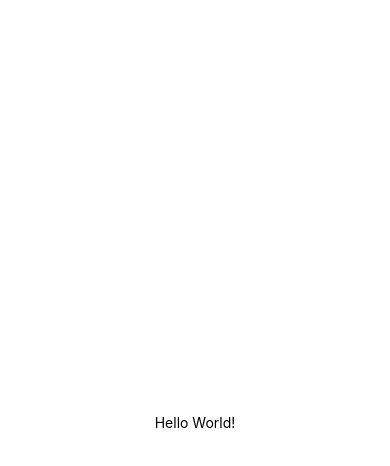
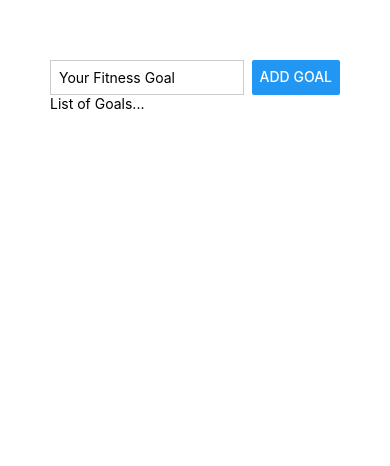
Before and after one commit to dannguyen9219/RNCourse, a React Native app: screen / in a window 390 px wide. Shown: the top 466 px of the page. Built offline with nearby package versions, Linux system fonts and the light colour scheme.

Commit message:
text input and button for goals

```diff
--- a/App.js
+++ b/App.js
@@ -1,20 +1,37 @@
-import { StatusBar } from 'expo-status-bar';
-import { StyleSheet, Text, View } from 'react-native';
+import { StyleSheet, Text, View, Button, TextInput } from 'react-native'
 
+
+// Application Screen || Define Exports
+// =================================================================================================
+// =================================================================================================
 export default function App() {
   return (
-    <View style={styles.container}>
-      <Text>Hello World!</Text>
-      <StatusBar style="auto" />
+    <View style={styles.appContainer}>
+      <View style={styles.inputContainer}>
+        <TextInput style={styles.textInput} placeholder="Your Fitness Goal" />
+        <Button title="Add Goal" />
+      </View>
+      <View>
+        <Text>List of Goals...</Text>
+      </View>
     </View>
-  );
+  )
 }
 
 const styles = StyleSheet.create({
-  container: {
-    flex: 1,
-    backgroundColor: '#fff',
-    alignItems: 'center',
-    justifyContent: 'center',
+  appContainer: {
+    marginTop: 10,
+    padding: 50,
   },
-});
+  inputContainer: {
+    flexDirection: 'row',
+    justifyContent: 'space-between',
+  },
+  textInput: {
+    borderWidth: 1,
+    borderColor: "#cccccc",
+    width: "80%",
+    marginRight: 8,
+    padding: 8,
+  },
+})
```
